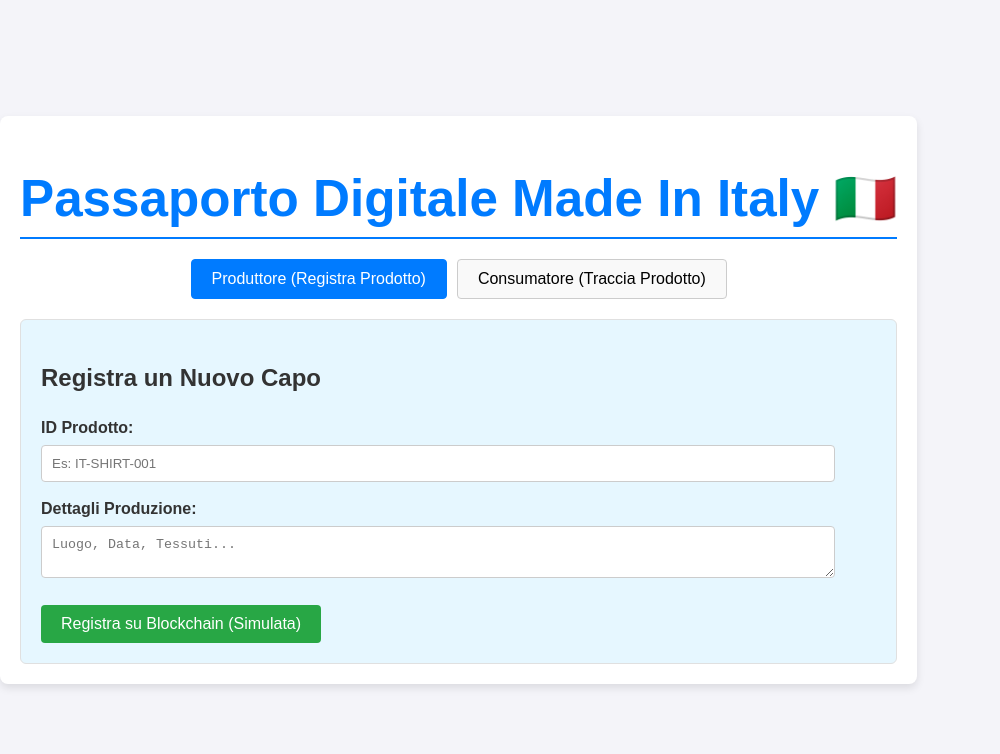
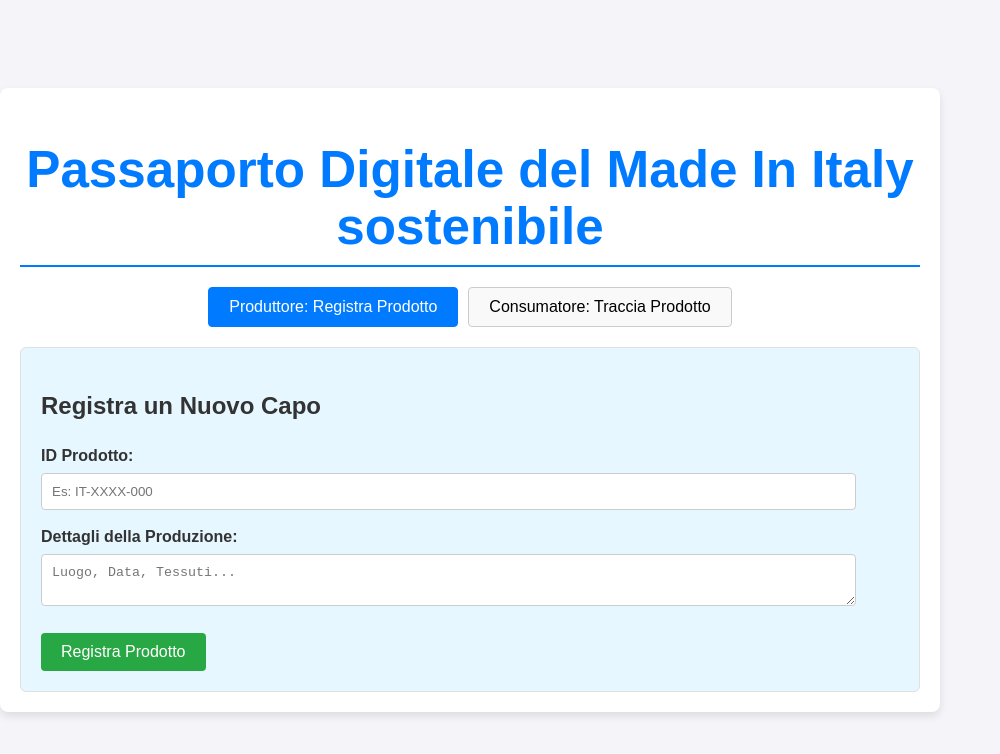
Before and after one commit to alessiapicciuto/passaporto-frontend-react, a React (Vite) app: page / in a window 1280 px wide. Shown: the top 754 px of the page, without its empty margins (0-1000 px from the left). Built offline with nearby package versions, Linux system fonts and the light colour scheme.

Commit message:
Implementata la logica della finta blockchain, aggiunti i componenti BrandView e FactoryView

```diff
--- a/src/App.jsx
+++ b/src/App.jsx
@@ -1,7 +1,7 @@
-import './App.css'; // Mantiene lo stile base
-import { useState } from 'react'; // Useremo lo stato per cambiare sezione
-import ProducerPanel from './components/ProducerPanel'; // Lo creeremo ora
-import ConsumerView from './components/ConsumerView';   // Lo creeremo ora
+import './App.css';
+import { useState } from 'react';
+import ProducerPanel from './components/ProducerPanel';
+import ConsumerView from './components/ConsumerView';
 
 function App() {
   // Lo stato serve per tenere traccia di quale pannello stiamo mostrando: 'producer' o 'consumer'
@@ -10,7 +10,7 @@ function App() {
   return (
     <div className="container">
       <header className="header">
-        <h1>Passaporto Digitale Made In Italy 🇮🇹</h1>
+        <h1>Passaporto Digitale del Made In Italy sostenibile</h1>
       </header>
 
       {/* Menu di navigazione tra le due viste */}
@@ -19,13 +19,13 @@ function App() {
           className={currentView === 'producer' ? 'active' : ''}
           onClick={() => setCurrentView('producer')}
         >
-          Produttore (Registra Prodotto)
+          Produttore: Registra Prodotto
         </button>
         <button
           className={currentView === 'consumer' ? 'active' : ''}
           onClick={() => setCurrentView('consumer')}
         >
-          Consumatore (Traccia Prodotto)
+          Consumatore: Traccia Prodotto
         </button>
       </nav>
 
--- a/src/components/ConsumerView.jsx
+++ b/src/components/ConsumerView.jsx
@@ -1,13 +1,12 @@
-// src/components/ConsumerView.jsx
 import React from 'react';
 
 function ConsumerView() {
   return (
     <section className="panel consumer-view">
       <h2>Traccia il Prodotto</h2>
-      <p>Qui l'utente potrà inserire l'ID del prodotto e vedere i dettagli.</p>
+      <p> Inserisci l'ID del prodotto </p>
 
-      <input type="text" placeholder="Inserisci l'ID del prodotto" />
+      <input type="text" placeholder="ID prodotto" />
       <button>Cerca</button>
 
       <div className="product-details">
--- a/src/components/ProducerPanel.jsx
+++ b/src/components/ProducerPanel.jsx
@@ -1,30 +1,29 @@
-// src/components/ProducerPanel.jsx
-import React, { useState } from 'react'; // 🔑 Importiamo useState
+import React, { useState } from 'react';
 
 function ProducerPanel() {
-  // 1. Definiamo lo stato per i dati del modulo
+  // Definiamo lo stato per i dati del modulo
   const [productData, setProductData] = useState({
     id: '',
     details: '',
   });
 
-  // 2. Funzione per gestire i cambiamenti nei campi del modulo
+  // Funzione per gestire i cambiamenti nei campi del modulo
   const handleChange = (e) => {
-    // Aggiorna lo stato, mantenendo i dati vecchi (spread operator ...)
+    // Aggiorna lo stato, mantenendo i dati vecchi
     setProductData({
       ...productData,
       [e.target.name]: e.target.value, // Aggiorna solo il campo modificato
     });
   };
 
-  // 3. Funzione per gestire l'invio del modulo
+  // Funzione per gestire l'invio del modulo
   const handleSubmit = (e) => {
     e.preventDefault(); // Impedisce il ricaricamento della pagina
 
-    // PER ORA: Stampa i dati nella console
+    //Stampa i dati nella console
     console.log("Dati da registrare:", productData);
 
-    // TODO: Qui, in un passo successivo, avverrà la scrittura sulla blockchain simulata!
+    // scrittura sulla blockchain simulata
     alert(`Prodotto ${productData.id} pronto per la registrazione! Controlla la console.`);
 
     // Pulisce il modulo dopo l'invio
@@ -35,33 +34,33 @@ function ProducerPanel() {
     <section className="panel producer-panel">
       <h2>Registra un Nuovo Capo</h2>
 
-      {/* 4. Colleghiamo il form alla funzione handleSubmit */}
+      {/* Colleghiamo il form alla funzione handleSubmit */}
       <form onSubmit={handleSubmit}>
 
-        {/* 5. Colleghiamo l'input all'ID nello stato */}
+        {/* Colleghiamo l'input all'ID nello stato */}
         <label htmlFor="productId">ID Prodotto:</label>
         <input
           type="text"
           id="productId"
           name="id" // Nome che corrisponde alla chiave nello stato (productData.id)
-          placeholder="Es: IT-SHIRT-001"
-          value={productData.id} // 🔑 Mostra il valore dello stato
-          onChange={handleChange} // 🔑 Aggiorna lo stato ad ogni digitazione
+          placeholder="Es: IT-XXXX-000"
+          value={productData.id} // Mostra il valore dello stato
+          onChange={handleChange} // Aggiorna lo stato ad ogni digitazione
           required
         />
 
-        {/* 6. Colleghiamo l'area di testo ai dettagli nello stato */}
-        <label htmlFor="productDetails">Dettagli Produzione:</label>
+        {/* Colleghiamo l'area di testo ai dettagli nello stato */}
+        <label htmlFor="productDetails">Dettagli della Produzione:</label>
         <textarea
           id="productDetails"
           name="details" // Nome che corrisponde alla chiave nello stato (productData.details)
           placeholder="Luogo, Data, Tessuti..."
-          value={productData.details} // 🔑 Mostra il valore dello stato
-          onChange={handleChange} // 🔑 Aggiorna lo stato ad ogni digitazione
+          value={productData.details} // Mostra il valore dello stato
+          onChange={handleChange} // Aggiorna lo stato ad ogni digitazione
           required
         ></textarea>
 
-        <button type="submit">Registra su Blockchain (Simulata)</button>
+        <button type="submit">Registra Prodotto</button>
       </form>
 
     </section>
```
Also changed, not shown: src/components/BrandView.jsx (added, +25 -0 lines), src/components/FactoryView.jsx (added, +25 -0 lines), src/components/CertifyingBody.jsx (added).
